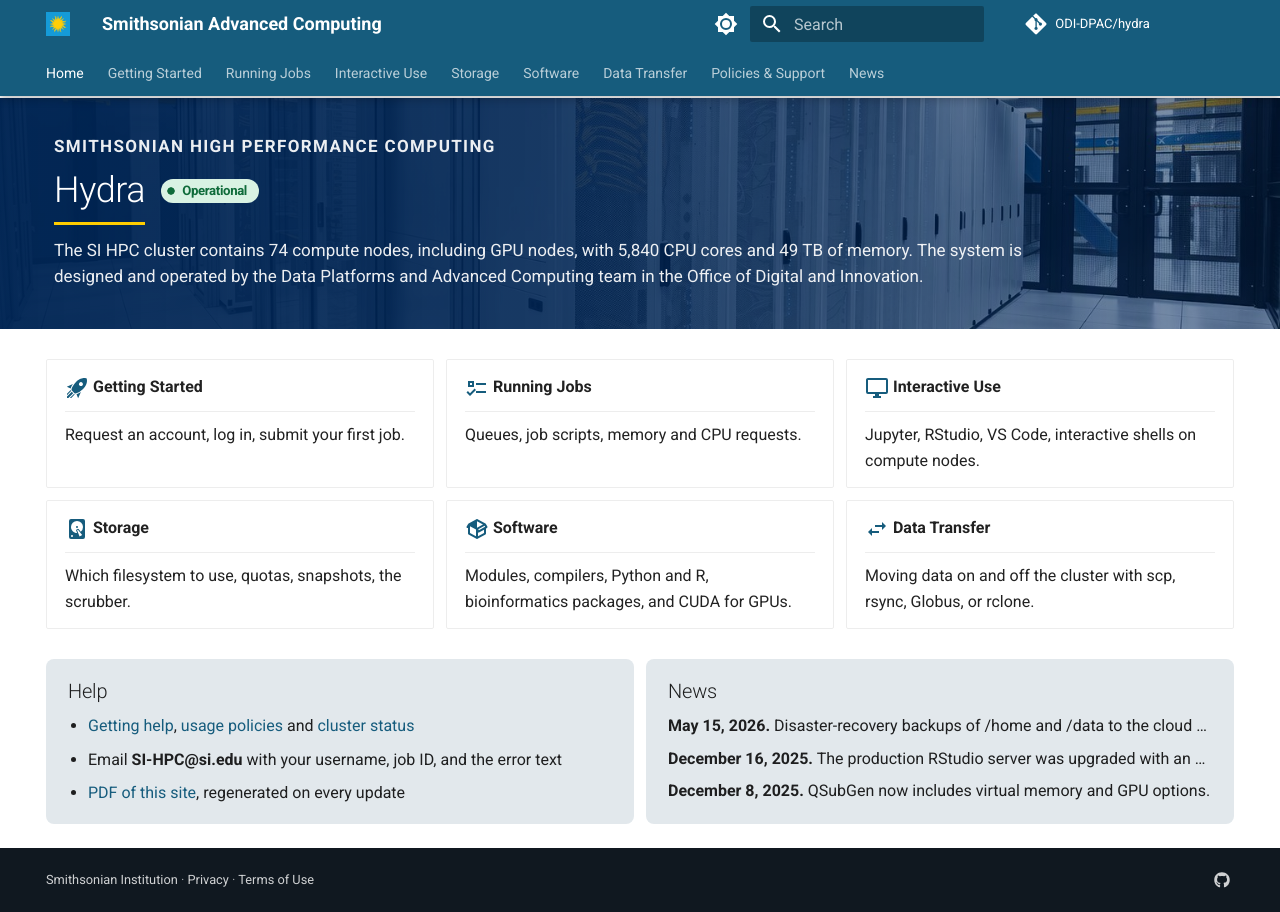
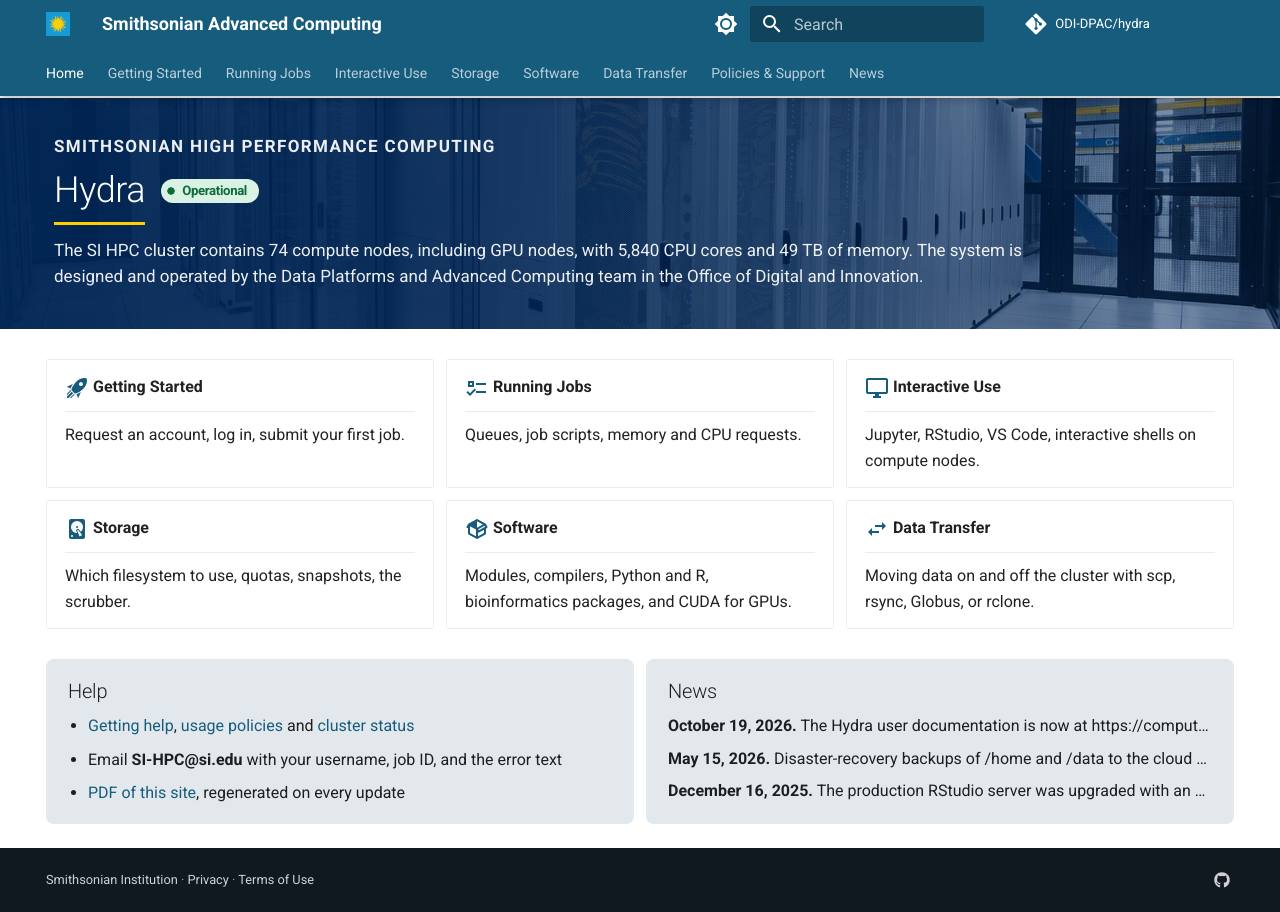
Before and after one commit to ODI-DPAC/hydra, an MkDocs documentation site: the page built from docs/index.md, in a window 1280 px wide. Built offline with MkDocs 1.6.1 and Material for MkDocs 9.7.7, drawn with Linux system fonts in a browser that asks for light colours; comment, search, counter and statistics services are not loaded.

Commit message:
News: Documentation at computing.si.edu

```diff
--- a/docs/index.md
+++ b/docs/index.md
@@ -75,11 +75,11 @@ The SI HPC cluster contains 74 compute nodes, including GPU nodes, with 5,840 CP
 ## [News](news/index.md)
 
 <!-- news:start -->
+**October 19, 2026.** The Hydra user documentation is now at https://computing.si.edu/hydra/ and supersedes the pages on the Confluence wiki.
+
 **May 15, 2026.** Disaster-recovery backups of /home and /data to the cloud resumed, ending the pause noted on December 5, 2025.
 
 **December 16, 2025.** The production RStudio server was upgraded with an updated OS and R version.
-
-**December 8, 2025.** QSubGen now includes virtual memory and GPU options.
 <!-- news:end -->
 
 </div>
```
Also changed, not shown: docs/news/index.md (+2 -0 lines).
